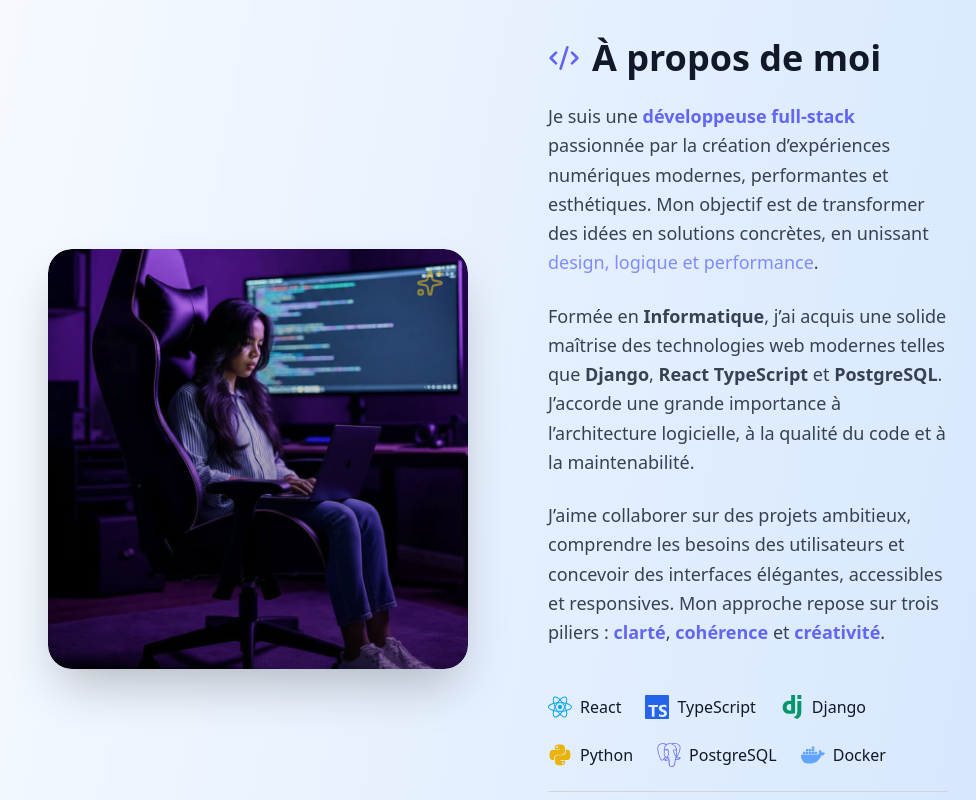
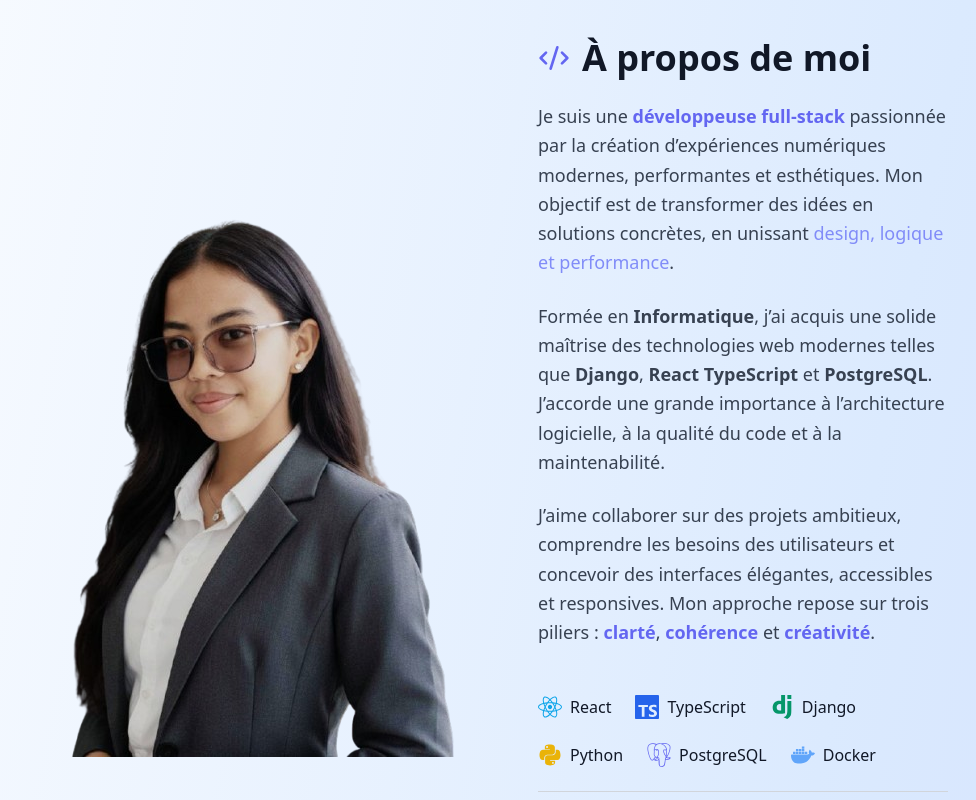
Before and after one commit to arimisarn/arifolio, a React (Vite) app: page / in a window 1280 px wide. Shown: the part 920-1720 px from the top of the page, without its empty margins (142-1118 px from the left). Built offline with nearby package versions, Linux system fonts and the light colour scheme; a web font is replaced by a local one.

Commit message:
ajout de photo

```diff
--- a/src/components/About.tsx
+++ b/src/components/About.tsx
@@ -4,7 +4,7 @@ import { motion } from "framer-motion";
 import { Code2, Sparkles } from "lucide-react";
 import { FaReact, FaPython } from "react-icons/fa";
 import { SiDjango, SiTypescript, SiPostgresql, SiDocker } from "react-icons/si";
-import propos from "../assets/Gemini_Generated_Image_9c3u9n9c3u9n9c3u.png";
+import propos from "../assets/proimg.png";
 
 export default function About() {
     return (
@@ -22,15 +22,13 @@ export default function About() {
                 >
                     <motion.div
                         whileHover={{ scale: 1.05 }}
-                        className="relative w-[320px] sm:w-[380px] md:w-[420px] h-[420px] rounded-3xl overflow-hidden shadow-2xl"
+                        className="relative "
                     >
                         <img
                             src={propos}
                             alt="Portrait développeuse"
-                            className="w-full h-full object-cover rounded-3xl brightness-95"
+                            className="w-full h-full object-cover "
                         />
-                        <div className="absolute inset-0 bg-gradient-to-t from-black/40 to-transparent rounded-3xl"></div>
-                        <Sparkles className="absolute top-5 right-6 text-yellow-400 animate-pulse w-7 h-7" />
                     </motion.div>
                 </motion.div>
 
```
Also changed, not shown: src/assets/proimg.png (added).
